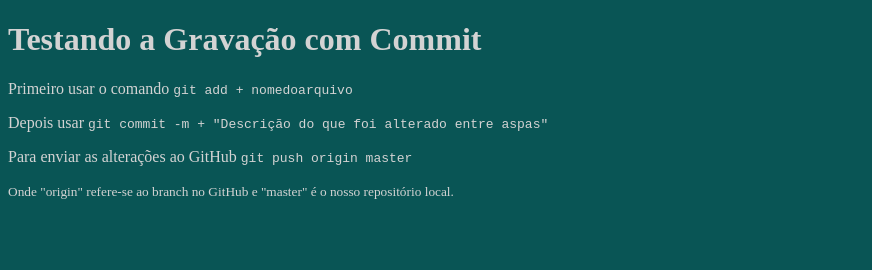
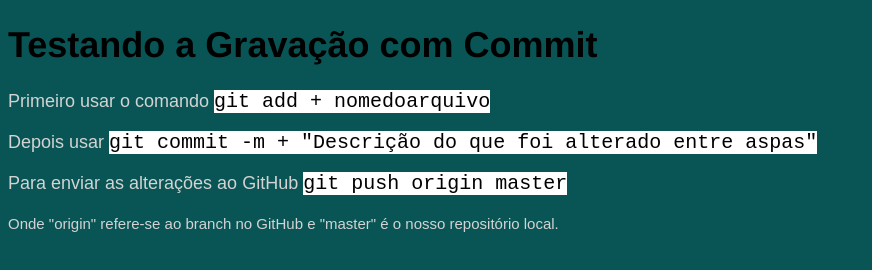
Before and after one commit to marcioricardo/estudo2, a plain HTML site: page exemplo.html in a window 1280 px wide. Shown: the whole page, without its empty margins (0-872 px from the left). Drawn offline with Linux system fonts and the light colour scheme.

Commit message:
Trabalhando com design.

```diff
--- a/estilo.css
+++ b/estilo.css
@@ -2,4 +2,18 @@
 	background-color: #095555;
 	text-align: left;
 	color: lightgray;
+	font-size: 18px;
+	font-family: sans-serif;
 }
+
+h1{
+	font-family: Helvetica;
+	color: #000000;
+	font-weight: bolder;
+}
+
+code{
+	background-color: white;
+	color: #000000;
+	font-size: 20px;
+}
--- a/exemplo.html
+++ b/exemplo.html
@@ -9,6 +9,6 @@
 	<h1>Testando a Gravação com Commit</h1>
 	<p>Primeiro usar o comando <code>git add + nomedoarquivo</code></p>
 	<p>Depois usar <code>git commit -m + "Descrição do que foi alterado entre aspas"</code></p>
-	<p>Para enviar as alterações ao GitHub <code>git push origin master</code></p><small>Onde "origin" refere-se ao branch no GitHub  e "master" é o nosso repositório local. </small>
+	<p>Para enviar as alterações ao GitHub <code>git push origin master</code></p><small>Onde "origin" refere-se ao branch no GitHub  e "master" é o nosso repositório local.<br></small>
 </body>
 </html>
```
